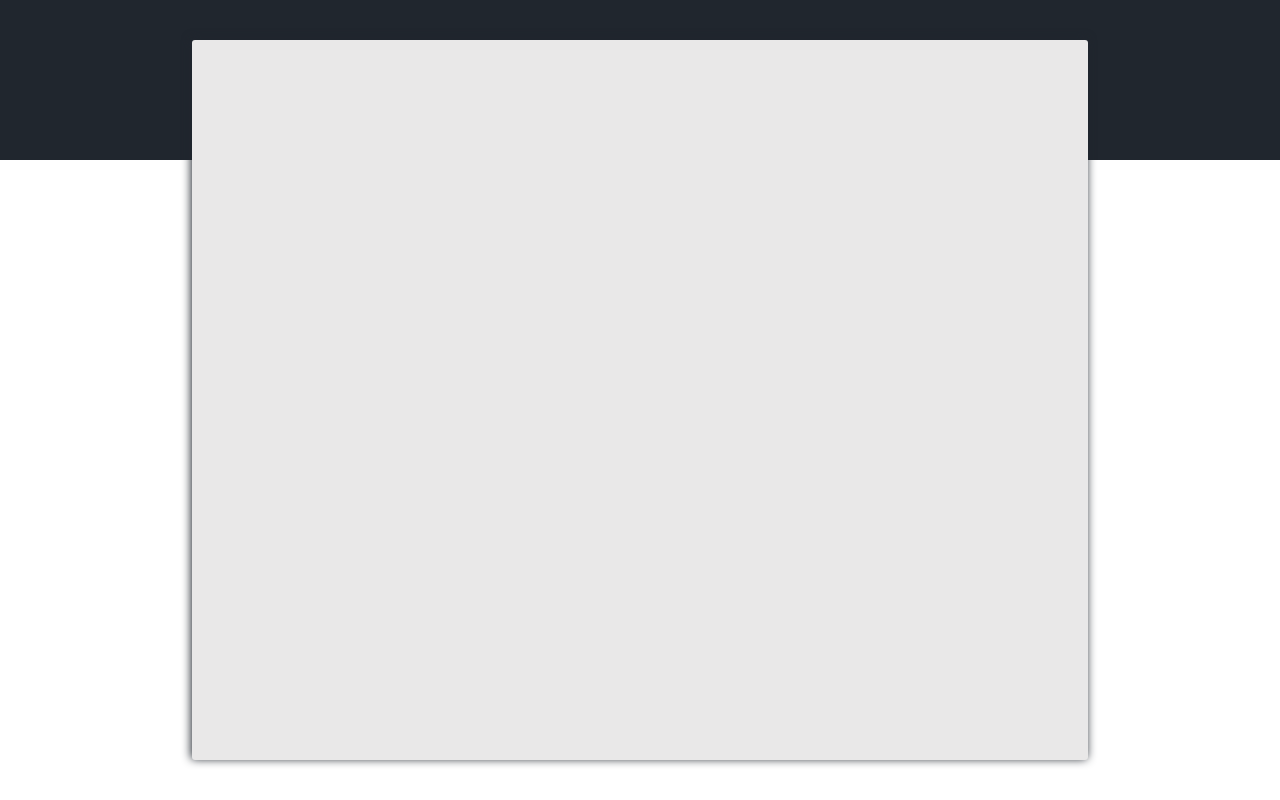
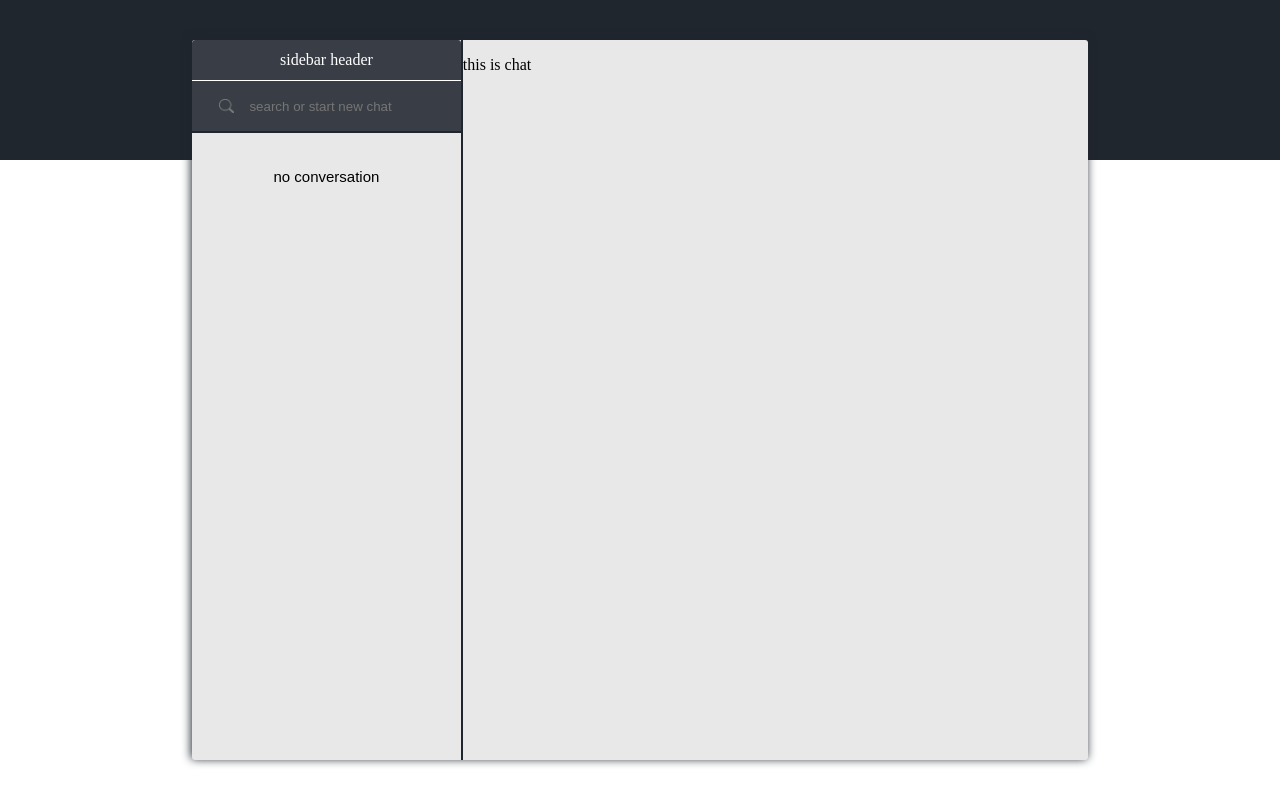
Before and after one commit to devmehta787/chit-chat, an Angular app: page / in a window 1280 px wide. Built offline with nearby package versions, Linux system fonts and the light colour scheme.

Commit message:
basic structure of UI done

```diff
--- a/src/app/app.component.html
+++ b/src/app/app.component.html
@@ -1,8 +1,45 @@
 <div id="backgroundHeader"></div>
-
 <div id="bakgroundBody"></div>
 
 
-<div id="chatContainer"></div>
+<!-- 2 sections users list and chat section -->
+<div id="chatContainer">
+
+  <!-- sidebar section -->
+  <div id="sidebar">
+    <!-- <p>this is sidebar</p> -->
+
+
+    <!-- sidebar header -->
+    <div id="sidebarHeader">
+      <p>sidebar header</p>
+    </div>
+
+    <!-- search chat section -->
+    <div id="searchChat">
+      <img width="15" src="../assets/images/search.png"/>
+      <input type="text" placeholder="search or start new chat"/>
+      <!-- <p>search chat</p> -->
+    </div>
+
+
+    <!-- chat list section -->
+    <div id="sidebarContent">
+
+      <div id="noConversation">
+        <p>no conversation</p>
+      </div>
+
+
+
+    </div>
+
+  </div>
+
+  <!-- chat section -->
+  <div id="chat">
+    <p>this is chat</p>
+  </div>
+</div>
 
 <router-outlet></router-outlet>
--- a/src/app/app.component.scss
+++ b/src/app/app.component.scss
@@ -22,5 +22,61 @@
     background-color: #E9E8E8;
     border-radius: 3px;
     box-shadow: -1px -1px 10px #20262E;
+    flex-direction: row;
+    display: flex;
+    overflow: hidden;
+    #sidebar{
+        border-right: 2px solid #20262E;
+        width: 30%;
+        display: flex;
+        flex-direction: column;
 
+        #sidebarHeader{
+            width: 100%;
+            height: 40px;
+            background-color: #393E46;
+            border-radius: 3px 3px 0px 0px;
+            display: flex;
+            justify-content: center;
+            align-items: center;
+            color: white;
+        }
+        #searchChat{
+            flex-basis:50px;
+            border-top: 0.5px solid white;
+            background-color: #393E46;
+            color: white;
+            display: flex;
+            justify-content: center;
+            align-items: center;
+            border-bottom: 2px solid #20262E;
+
+            input{
+                width:calc(90% - 60px);
+                border:none;
+                height: 60%;
+                background-color: #393E46;
+                color: whitesmoke;
+                padding-left: 15px;
+                outline: none;
+
+                ::placeholder{
+                    color: whitesmoke;
+                }
+
+
+
+            }
+        }
+        #noConversation{
+            padding-top: 20px;
+            text-align: center;
+            color:black;
+            font-size: 15px;
+            font-family: sans-serif;
+
+
+        }
+
+    }
 }
```
Also changed, not shown: src/assets/images/search.png (added).
